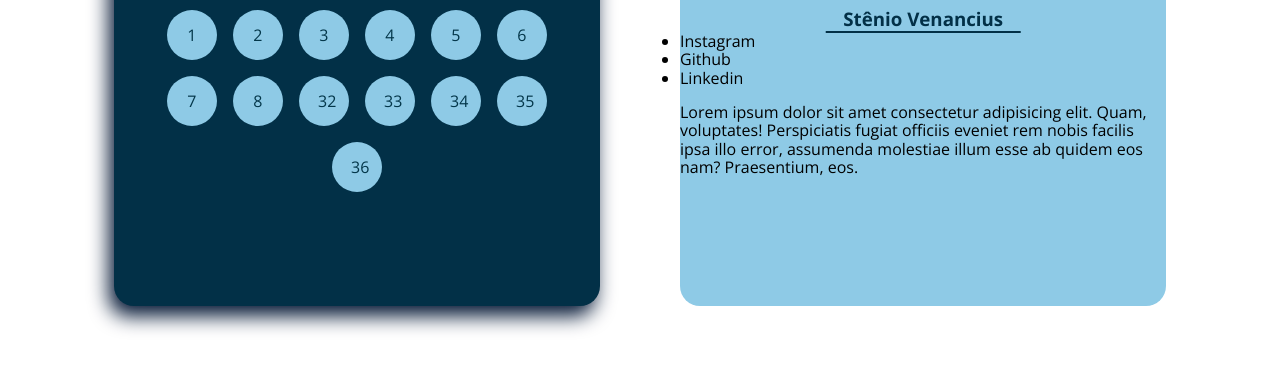
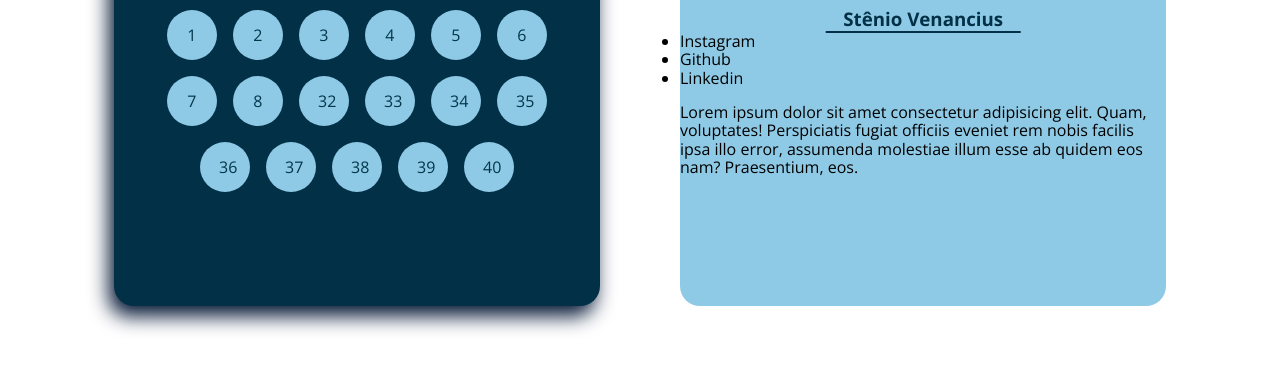
Before and after one commit to steniovenancius/Desafios-diarios, a plain HTML site: page index.html in a window 1280 px wide. Shown: the part 186-556 px from the top of the page. Drawn offline with nearby package versions, Linux system fonts and the light colour scheme.

Commit message:
atualizando

```diff
--- a/index.html
+++ b/index.html
@@ -72,6 +72,18 @@
                     <li>
                         <a href="./desafio-36-Jogo de Adivinhação de Números/">36</a>
                     </li>
+                    <li>
+                        <a href="#">37</a>
+                    </li>
+                    <li>
+                        <a href="./desafio-38-Fibonacci/index.html">38</a>
+                    </li>
+                    <li>
+                        <a href="./desafio-39-Decifrador de Códigos Morse/index.html">39</a>
+                    </li>
+                    <li>
+                        <a href="./desafio-40-Fatorial/index.html">40</a>
+                    </li>
                 </ul>
             </div>
         </section>
```
